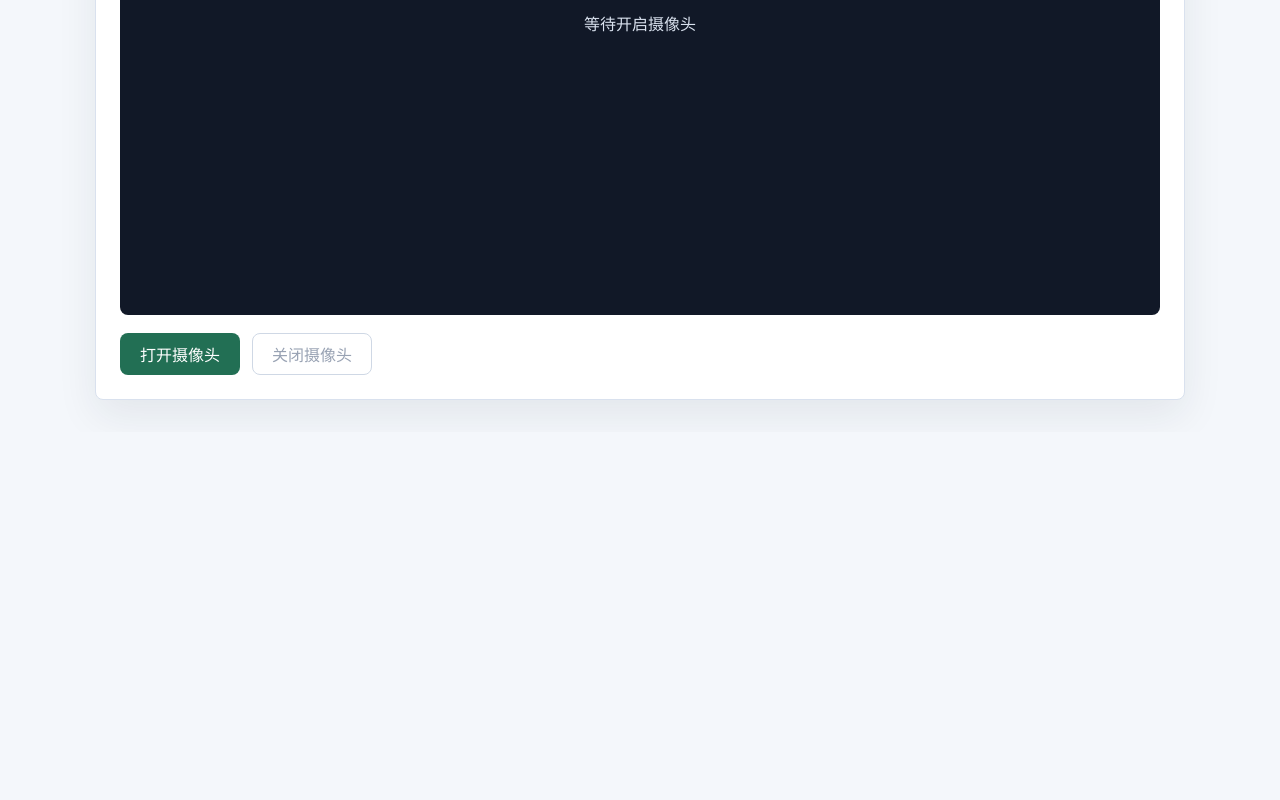
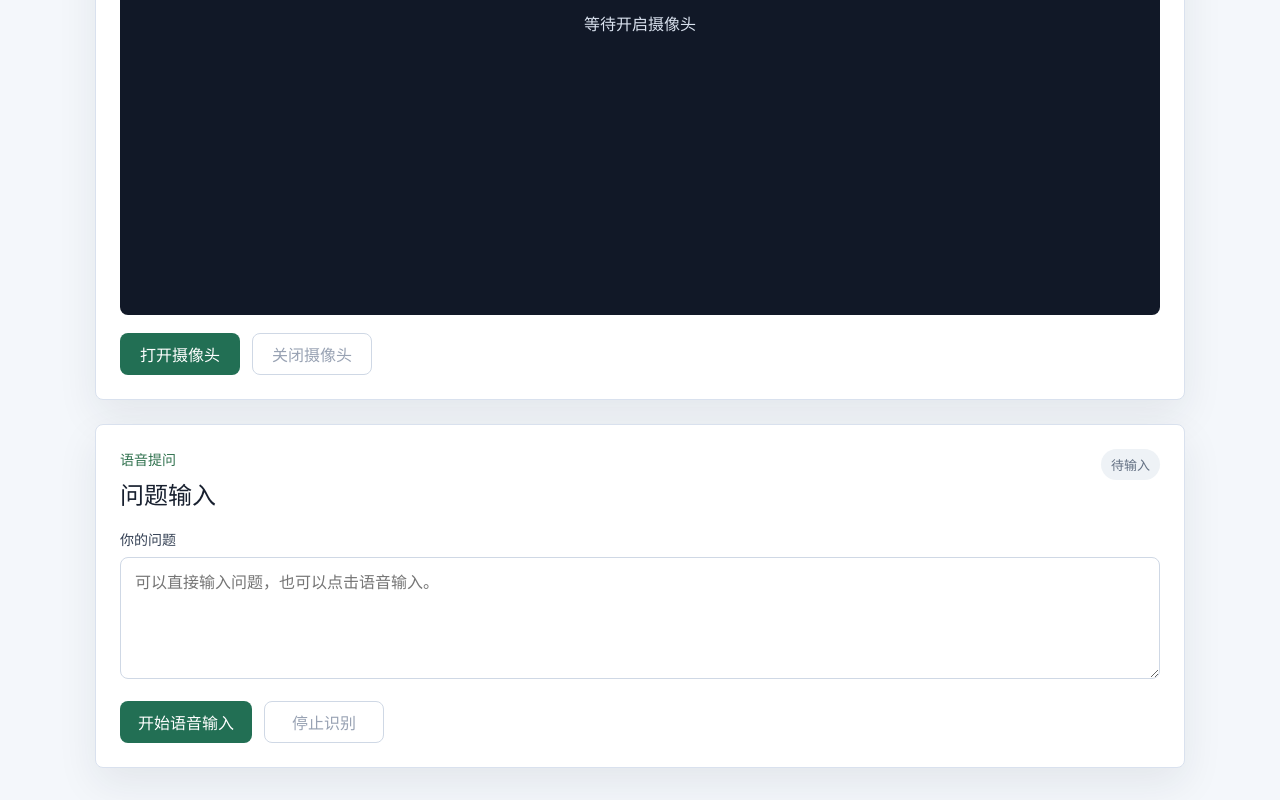
Before and after one commit to 1YHX/SightMate, a Vue app in the folder frontend/: page / in a window 1280 px wide. Shown: the part 507-1307 px from the top of the page. Before the commit the page ends 939 px from the top, so only its background shows below. Built offline with nearby package versions, Linux system fonts and the light colour scheme.

Commit message:
feat: add voice input

```diff
--- a/frontend/src/App.vue
+++ b/frontend/src/App.vue
@@ -1,7 +1,10 @@
 <script setup lang="ts">
+import { ref } from 'vue'
 import CameraView from './components/CameraView.vue'
+import VoiceInput from './components/VoiceInput.vue'
 
 const projectName = 'SightMate'
+const question = ref('')
 </script>
 
 <template>
@@ -17,5 +20,6 @@ const projectName = 'SightMate'
     </header>
 
     <CameraView />
+    <VoiceInput v-model="question" />
   </main>
 </template>
--- /dev/null
+++ b/frontend/src/components/VoiceInput.vue
@@ -0,0 +1,156 @@
+<script setup lang="ts">
+import { computed, onBeforeUnmount, ref, watch } from 'vue'
+import {
+  createSpeechRecognition,
+  getSpeechErrorMessage,
+  isSpeechRecognitionSupported,
+  type BrowserSpeechRecognition
+} from '../utils/speech'
+
+const question = defineModel<string>({ required: true })
+
+const recognition = ref<BrowserSpeechRecognition | null>(null)
+const isListening = ref(false)
+const interimText = ref('')
+const errorMessage = ref('')
+const isSupported = isSpeechRecognitionSupported()
+
+const canStartListening = computed(() => isSupported && !isListening.value)
+
+watch(
+  question,
+  () => {
+    if (errorMessage.value && isSupported) {
+      errorMessage.value = ''
+    }
+  }
+)
+
+function startListening() {
+  if (!canStartListening.value) {
+    if (!isSupported) {
+      errorMessage.value = '当前浏览器不支持语音识别，请使用文字输入。'
+    }
+    return
+  }
+
+  const nextRecognition = createSpeechRecognition()
+
+  if (!nextRecognition) {
+    errorMessage.value = '当前浏览器不支持语音识别，请使用文字输入。'
+    return
+  }
+
+  recognition.value = nextRecognition
+  interimText.value = ''
+  errorMessage.value = ''
+
+  nextRecognition.onstart = () => {
+    isListening.value = true
+  }
+
+  nextRecognition.onend = () => {
+    isListening.value = false
+    interimText.value = ''
+    recognition.value = null
+  }
+
+  nextRecognition.onerror = (event) => {
+    const message = getSpeechErrorMessage(event.error)
+    if (message) {
+      errorMessage.value = message
+    }
+  }
+
+  nextRecognition.onresult = (event) => {
+    let finalText = ''
+    let currentInterimText = ''
+
+    for (let index = event.resultIndex; index < event.results.length; index += 1) {
+      const result = event.results[index]
+      const transcript = result[0]?.transcript.trim() ?? ''
+
+      if (result.isFinal) {
+        finalText += transcript
+      } else {
+        currentInterimText += transcript
+      }
+    }
+
+    if (finalText) {
+      question.value = [question.value.trim(), finalText].filter(Boolean).join(' ')
+    }
+
+    interimText.value = currentInterimText
+  }
+
+  try {
+    nextRecognition.start()
+  } catch {
+    recognition.value = null
+    isListening.value = false
+    errorMessage.value = '语音识别启动失败，请重试，或直接使用文字输入。'
+  }
+}
+
+function stopListening() {
+  recognition.value?.stop()
+}
+
+onBeforeUnmount(() => {
+  recognition.value?.abort()
+})
+</script>
+
+<template>
+  <section class="voice-panel" aria-labelledby="voice-title">
+    <div class="panel-header">
+      <div>
+        <p class="eyebrow">语音提问</p>
+        <h2 id="voice-title">问题输入</h2>
+      </div>
+      <div class="camera-status" :class="{ active: isListening }">
+        {{ isListening ? '识别中' : '待输入' }}
+      </div>
+    </div>
+
+    <label class="question-label" for="question-input">你的问题</label>
+    <textarea
+      id="question-input"
+      v-model="question"
+      class="question-input"
+      rows="4"
+      placeholder="可以直接输入问题，也可以点击语音输入。"
+    />
+
+    <p v-if="interimText" class="interim-text">
+      {{ interimText }}
+    </p>
+
+    <p v-if="!isSupported" class="hint-message">
+      当前浏览器不支持 Web Speech API，请使用文字输入。
+    </p>
+    <p v-if="errorMessage" class="error-message" role="alert">
+      {{ errorMessage }}
+    </p>
+
+    <div class="camera-actions">
+      <button
+        class="primary-button"
+        type="button"
+        :disabled="!canStartListening"
+        @click="startListening"
+      >
+        {{ isListening ? '正在聆听...' : '开始语音输入' }}
+      </button>
+      <button
+        class="secondary-button"
+        type="button"
+        :disabled="!isListening"
+        @click="stopListening"
+      >
+        停止识别
+      </button>
+    </div>
+  </section>
+</template>
--- a/frontend/src/style.css
+++ b/frontend/src/style.css
@@ -39,7 +39,8 @@ button:disabled {
 }
 
 .app-header,
-.camera-panel {
+.camera-panel,
+.voice-panel {
   width: min(1040px, 100%);
   margin: 0 auto;
 }
@@ -51,7 +52,8 @@ button:disabled {
   gap: 24px;
 }
 
-.camera-panel {
+.camera-panel,
+.voice-panel {
   padding: 24px;
   border: 1px solid #d9e1ee;
   border-radius: 8px;
@@ -149,6 +151,46 @@ h2 {
   line-height: 1.5;
 }
 
+.hint-message,
+.interim-text {
+  margin: 12px 0 0;
+  line-height: 1.5;
+}
+
+.hint-message {
+  color: #667085;
+}
+
+.interim-text {
+  color: #226f54;
+}
+
+.question-label {
+  display: block;
+  margin-bottom: 8px;
+  color: #344054;
+  font-size: 14px;
+  font-weight: 700;
+}
+
+.question-input {
+  width: 100%;
+  resize: vertical;
+  box-sizing: border-box;
+  padding: 12px 14px;
+  border: 1px solid #cfd8e5;
+  border-radius: 8px;
+  color: #18202f;
+  background: #ffffff;
+  line-height: 1.5;
+  outline: none;
+}
+
+.question-input:focus {
+  border-color: #226f54;
+  box-shadow: 0 0 0 3px rgba(34, 111, 84, 0.14);
+}
+
 .camera-actions {
   display: flex;
   gap: 12px;
@@ -199,7 +241,8 @@ h2 {
     font-size: 32px;
   }
 
-  .camera-panel {
+  .camera-panel,
+  .voice-panel {
     padding: 18px;
   }
 
--- /dev/null
+++ b/frontend/src/utils/speech.ts
@@ -0,0 +1,78 @@
+export type BrowserSpeechRecognition = {
+  continuous: boolean
+  interimResults: boolean
+  lang: string
+  onstart: (() => void) | null
+  onend: (() => void) | null
+  onerror: ((event: SpeechRecognitionErrorEvent) => void) | null
+  onresult: ((event: SpeechRecognitionEvent) => void) | null
+  start: () => void
+  stop: () => void
+  abort: () => void
+}
+
+export type SpeechRecognitionErrorEvent = {
+  error: string
+  message?: string
+}
+
+export type SpeechRecognitionEvent = {
+  resultIndex: number
+  results: {
+    length: number
+    [index: number]: {
+      isFinal: boolean
+      length: number
+      [index: number]: {
+        transcript: string
+      }
+    }
+  }
+}
+
+type SpeechRecognitionConstructor = new () => BrowserSpeechRecognition
+
+type WindowWithSpeechRecognition = Window &
+  typeof globalThis & {
+    SpeechRecognition?: SpeechRecognitionConstructor
+    webkitSpeechRecognition?: SpeechRecognitionConstructor
+  }
+
+export function isSpeechRecognitionSupported() {
+  const speechWindow = window as WindowWithSpeechRecognition
+  return Boolean(speechWindow.SpeechRecognition ?? speechWindow.webkitSpeechRecognition)
+}
+
+export function createSpeechRecognition(lang = 'zh-CN') {
+  const speechWindow = window as WindowWithSpeechRecognition
+  const Recognition = speechWindow.SpeechRecognition ?? speechWindow.webkitSpeechRecognition
+
+  if (!Recognition) {
+    return null
+  }
+
+  const recognition = new Recognition()
+  recognition.lang = lang
+  recognition.continuous = false
+  recognition.interimResults = true
+
+  return recognition
+}
+
+export function getSpeechErrorMessage(error: string) {
+  switch (error) {
+    case 'not-allowed':
+    case 'service-not-allowed':
+      return '麦克风权限被拒绝，请允许浏览器使用麦克风，或直接使用文字输入。'
+    case 'no-speech':
+      return '没有识别到语音，请靠近麦克风重试，或直接使用文字输入。'
+    case 'audio-capture':
+      return '没有找到可用麦克风，请检查设备连接，或直接使用文字输入。'
+    case 'network':
+      return '语音识别服务暂时不可用，请稍后重试，或直接使用文字输入。'
+    case 'aborted':
+      return ''
+    default:
+      return '语音识别失败，请重试，或直接使用文字输入。'
+  }
+}
```
